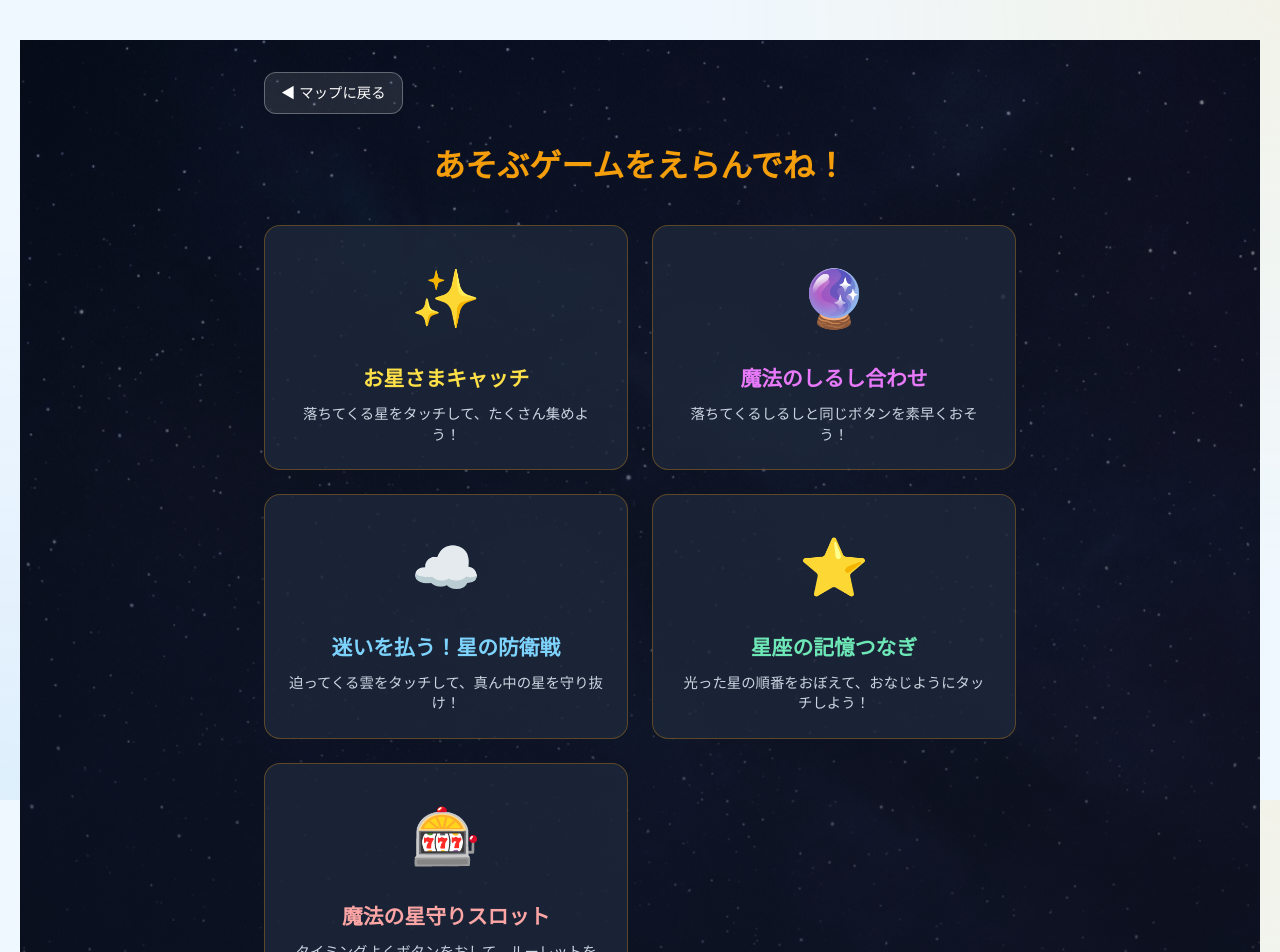
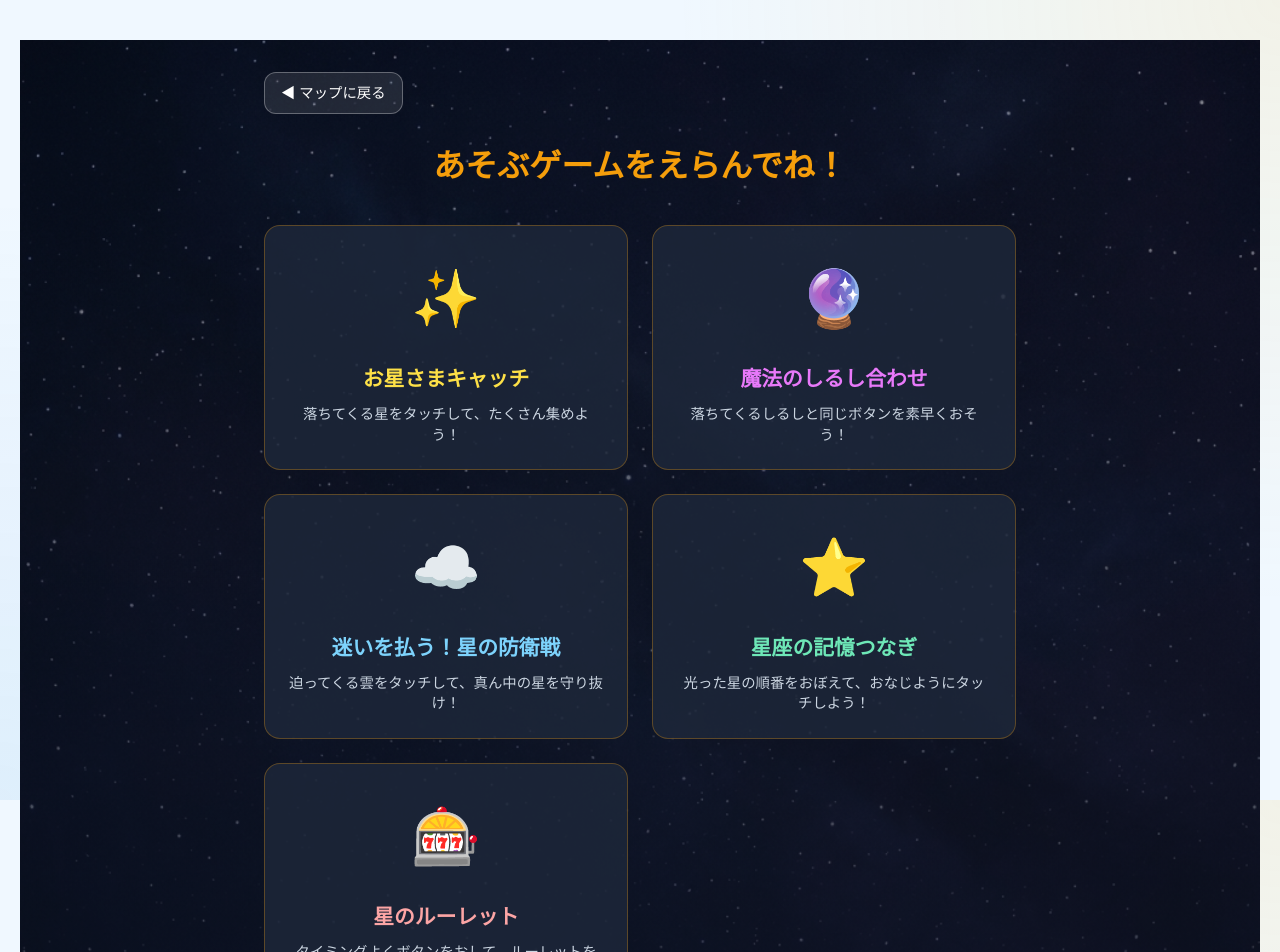
Before and after one commit to naotoada/hoshimori-web, a Next.js app: page /guide/game in a window 1280 px wide. Shown: the top 952 px of the page. Built offline with nearby package versions, Linux system fonts and the light colour scheme.

Commit message:
UX: ゲーム名を「魔法の星守りスロット」から「星のルーレット」に変更

```diff
--- a/src/app/guide/game/page.tsx
+++ b/src/app/guide/game/page.tsx
@@ -66,7 +66,7 @@ export default function GameHub() {
           {/* Slot Game */}
           <div className={styles.gameCard} onClick={() => setActiveGame('slot')}>
             <div className={styles.gameIcon}>🎰</div>
-            <h2 className={styles.gameName} style={{ color: '#FCA5A5' }}>魔法の星守りスロット</h2>
+            <h2 className={styles.gameName} style={{ color: '#FCA5A5' }}>星のルーレット</h2>
             <p className={styles.gameDesc}>タイミングよくボタンをおして、ルーレットをとめてね！</p>
           </div>
         </div>
```
